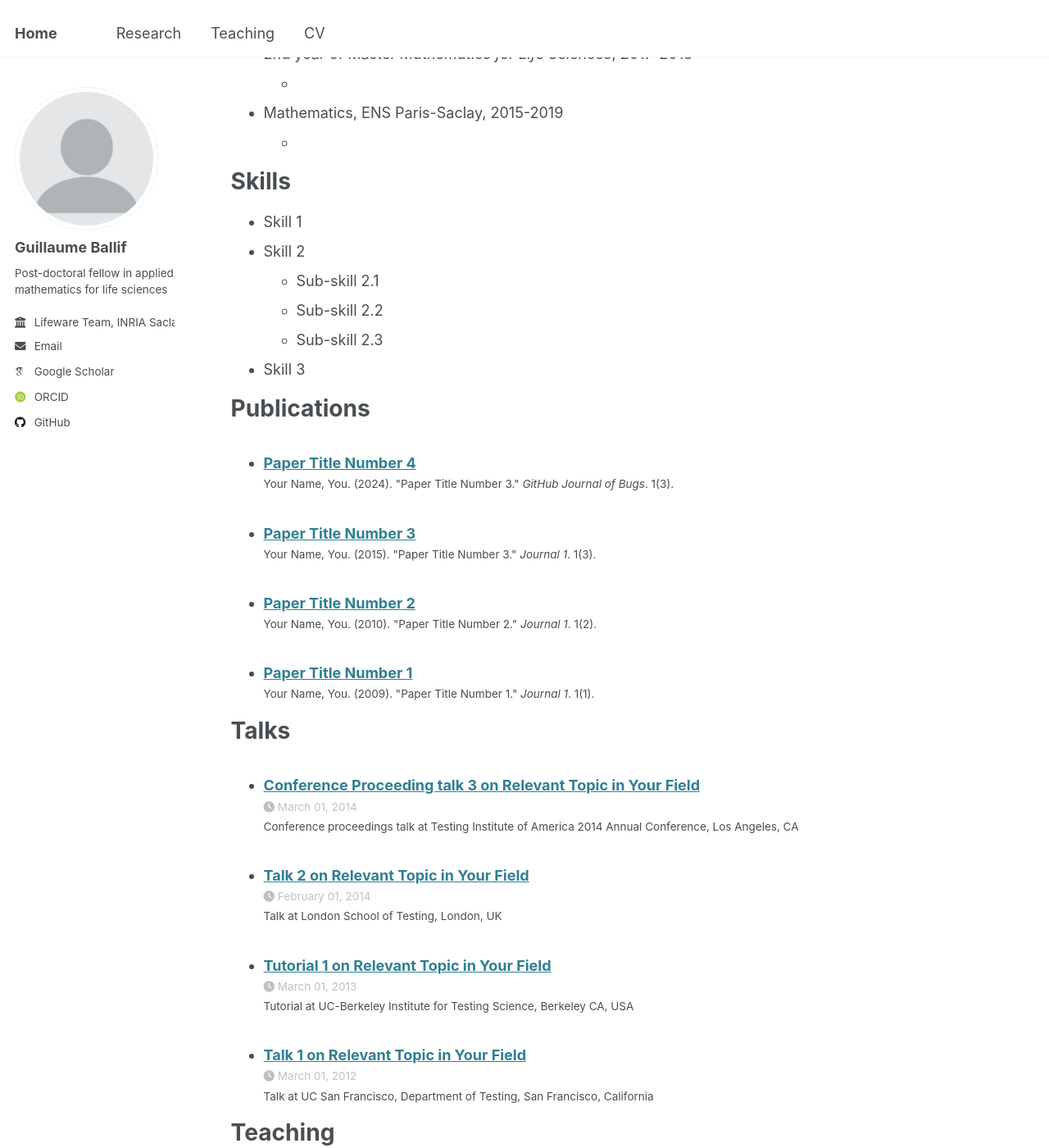
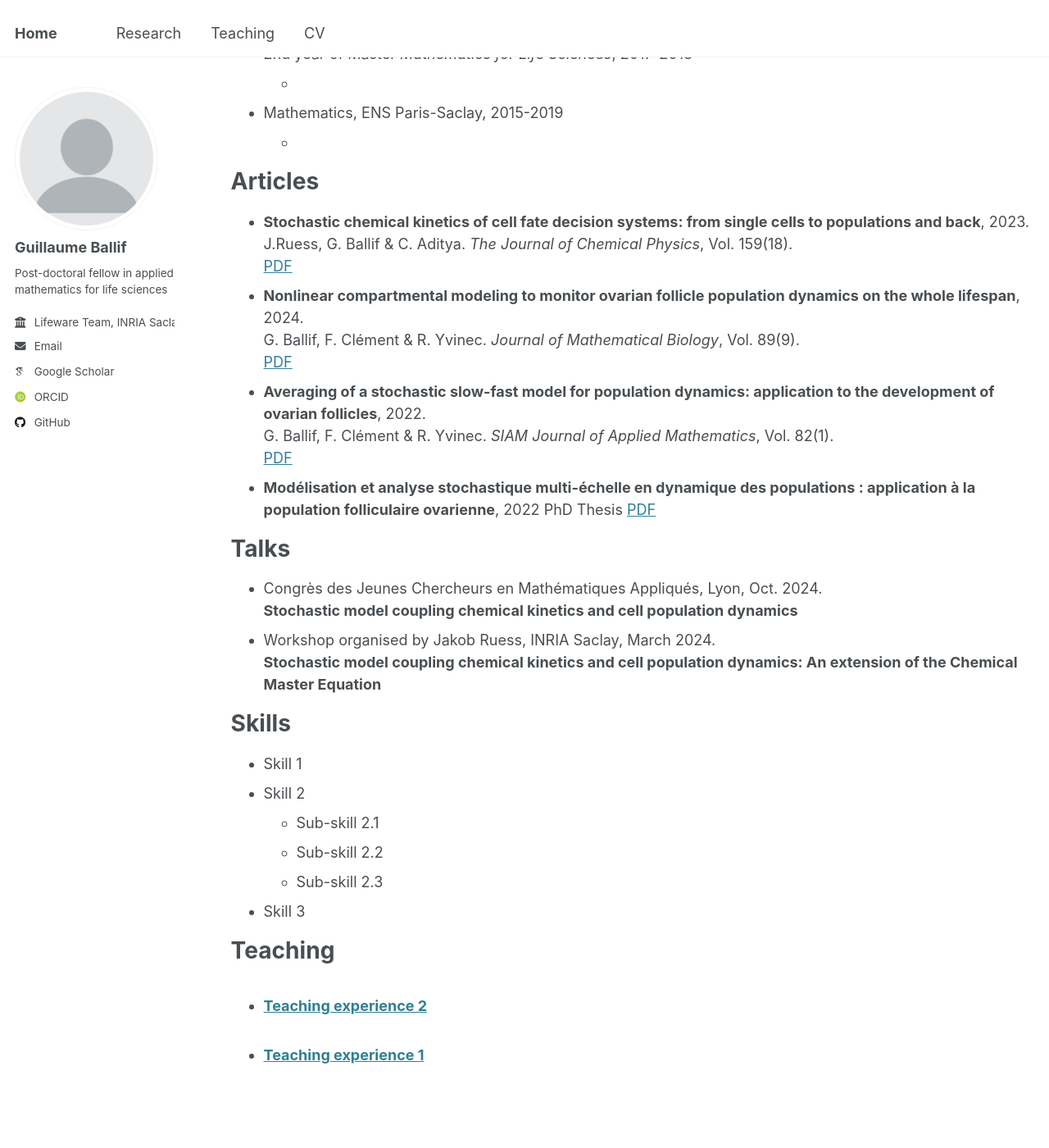
Before and after one commit to guillaumeballif/guillaumeballif.github.io, a Jekyll site: the page built from _pages/cv.md, in a window 1280 px wide and 1400 px high, scrolled down 353 px. Shown: the whole window at 82% size. Built offline with Jekyll 4.4.1, drawn with Linux system fonts in a browser that asks for light colours; some web fonts are replaced.

Commit message:
Update cv.md

```diff
--- a/_pages/cv.md
+++ b/_pages/cv.md
@@ -23,6 +23,27 @@ Studies
 * Mathematics, ENS Paris-Saclay, 2015-2019
   *
 
+Articles
+======
+* **Stochastic chemical kinetics of cell fate decision systems: from single cells to populations and back**, 2023.\
+  J.Ruess, G. Ballif & C. Aditya. _The Journal of Chemical Physics_, Vol. 159(18).\
+  [PDF](https://inria.hal.science/hal-04275681v1)
+* **Nonlinear compartmental modeling to monitor ovarian follicle population dynamics on the whole lifespan**, 2024.\
+  G. Ballif, F. Clément & R. Yvinec. _Journal of Mathematical Biology_, Vol. 89(9).\
+  [PDF](https://hal.science/hal-03739205v1)
+* **Averaging of a stochastic slow-fast model for population dynamics: application to the development of ovarian follicles**, 2022.\
+  G. Ballif, F. Clément & R. Yvinec. _SIAM Journal of Applied Mathematics_, Vol. 82(1).\
+  [PDF](https://hal.science/hal-03405177v1)
+* **Modélisation et analyse stochastique multi-échelle en dynamique des populations : application à la population folliculaire ovarienne**, 2022
+  PhD Thesis
+  [PDF](https://theses.hal.science/tel-04449460)
+
+Talks
+======
+* Congrès des Jeunes Chercheurs en Mathématiques Appliqués, Lyon, Oct. 2024.\
+  **Stochastic model coupling chemical kinetics and cell population dynamics**
+* Workshop organised by Jakob Ruess, INRIA Saclay, March 2024.\
+  **Stochastic model coupling chemical kinetics and cell population dynamics: An extension of the Chemical Master Equation**
 
 Skills
 ======
@@ -33,18 +54,6 @@ Skills
   * Sub-skill 2.3
 * Skill 3
 
-Publications
-======
-  <ul>{% for post in site.publications reversed %}
-    {% include archive-single-cv.html %}
-  {% endfor %}</ul>
-
-Talks
-======
-  <ul>{% for post in site.talks reversed %}
-    {% include archive-single-talk-cv.html  %}
-  {% endfor %}</ul>
-
 Teaching
 ======
   <ul>{% for post in site.teaching reversed %}
```
